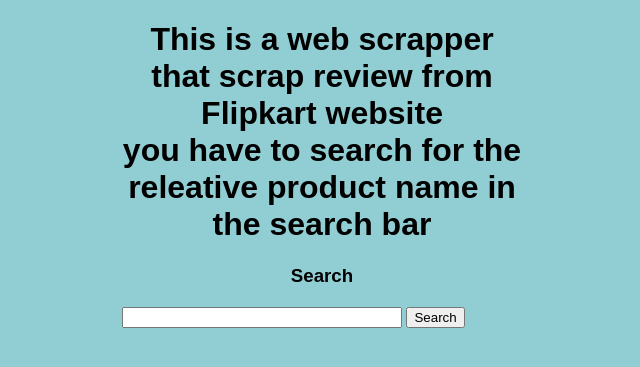
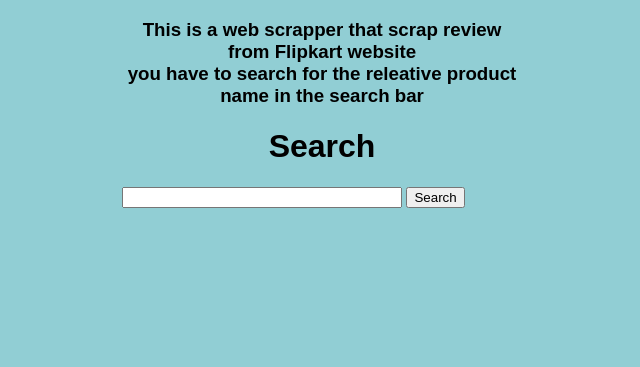
Before and after one commit to anilbarmola/review_scrapper_deployment_in_heroku, a Flask app: page / in a window 1280 px wide. Shown: the top 367 px of the page, without its empty margins (318-958 px from the left). Run offline with Flask 2, Linux system fonts and the light colour scheme.

Commit message:
edit index page

```diff
--- a/templates/index.html
+++ b/templates/index.html
@@ -8,8 +8,8 @@
 
 {% block body %}
 <div class="content">
-    <h1 style="text-align: center">This is a web scrapper that scrap review from Flipkart website<br> you have to search for the releative product name in the search bar</h1>
-    <h3 style="text-align: center">Search</h3>
+    <h3 style="text-align: center">This is a web scrapper that scrap review from Flipkart website<br> you have to search for the releative product name in the search bar</h3>
+    <h1 style="text-align: center">Search</h1>
 
     <div class="form">
         <form action="/review" method="POST">
```
